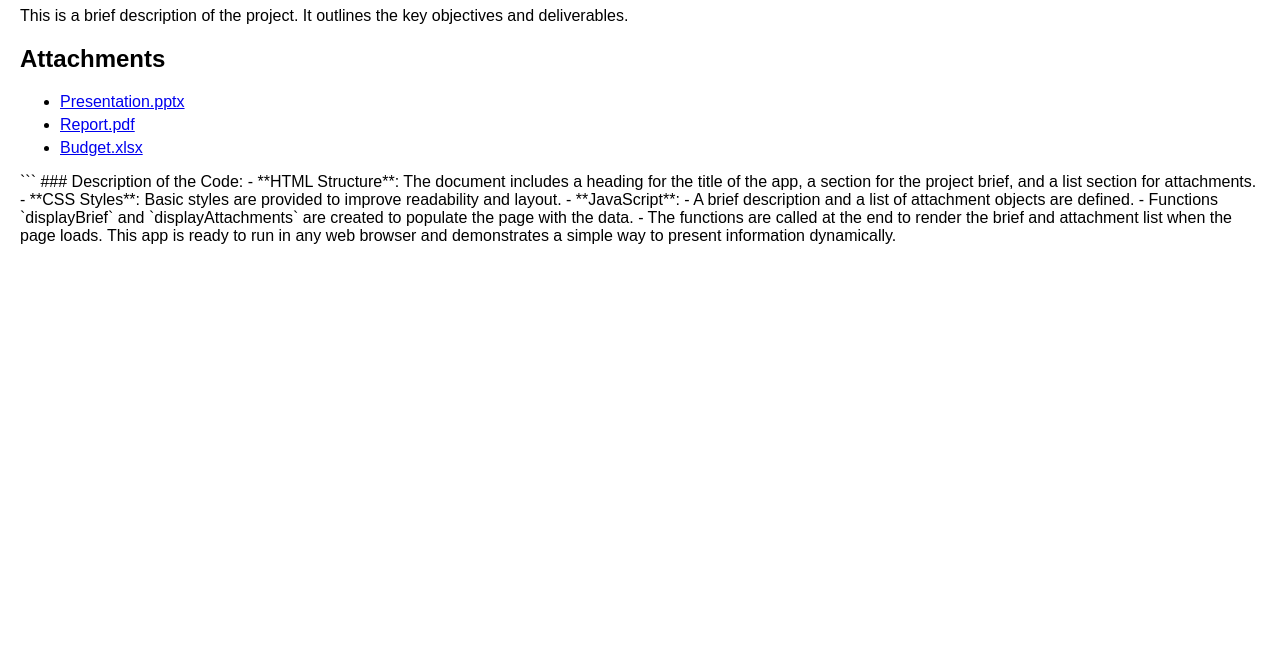
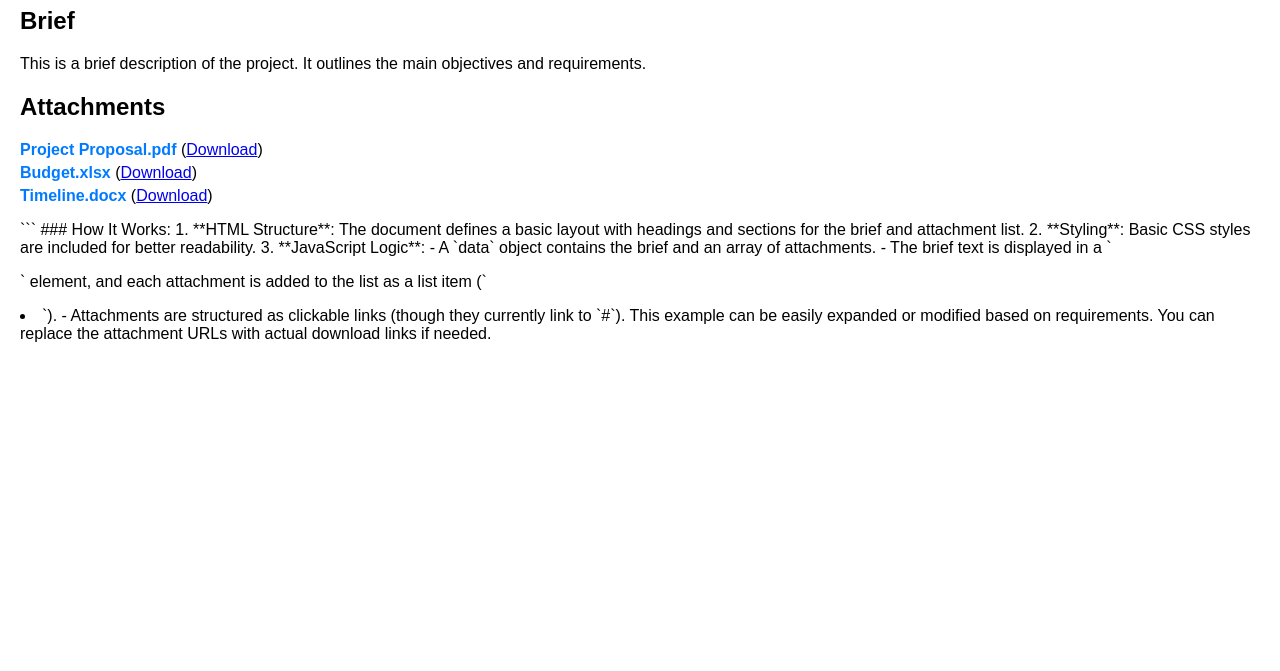
Before and after one commit to 21f1003153/21f1003153-tds-project1, a plain HTML site: page index.html in a window 1280 px wide. Shown: the part 129-800 px from the top of the page. Drawn offline with Linux system fonts and the light colour scheme.

Commit message:
Add index.html

````diff
--- a/index.html
+++ b/index.html
@@ -1,4 +1,4 @@
-Here's a minimal, working single-page HTML + JavaScript app that displays a brief and an attachment list. The content is generated using JavaScript, and everything is included inline within a self-contained HTML document.
+Here is a minimal, working single-page HTML + JavaScript app that displays a brief and an attachment list. This example demonstrates how to create a simple user interface with HTML and provide functionality to display data using JavaScript.
 
 ```html
 <!DOCTYPE html>
@@ -6,7 +6,7 @@ Here's a minimal, working single-page HTML + JavaScript app that displays a brie
 <head>
     <meta charset="UTF-8">
     <meta name="viewport" content="width=device-width, initial-scale=1.0">
-    <title>Brief and Attachment List</title>
+    <title>Brief and Attachments</title>
     <style>
         body {
             font-family: Arial, sans-serif;
@@ -15,62 +15,60 @@ Here's a minimal, working single-page HTML + JavaScript app that displays a brie
         h1 {
             color: #333;
         }
+        ul {
+            list-style-type: none;
+            padding: 0;
+        }
+        li {
+            margin: 5px 0;
+        }
         .attachment {
-            margin: 5px 0;
+            font-weight: bold;
+            color: #007BFF;
         }
     </style>
 </head>
 <body>
 
-    <h1>Brief and Attachment List</h1>
-    <div id="brief"></div>
+    <h1>Brief and Attachments</h1>
+    <h2>Brief</h2>
+    <p id="brief"></p>
     <h2>Attachments</h2>
-    <ul id="attachment-list"></ul>
+    <ul id="attachmentList"></ul>
 
     <script>
-        // Sample data
-        const briefData = "This is a brief description of the project. It outlines the key objectives and deliverables.";
-        const attachmentsData = [
-            { name: "Presentation.pptx", link: "#presentation" },
-            { name: "Report.pdf", link: "#report" },
-            { name: "Budget.xlsx", link: "#budget" }
-        ];
+        // Brief and attachment list data
+        const data = {
+            brief: "This is a brief description of the project. It outlines the main objectives and requirements.",
+            attachments: [
+                { name: "Project Proposal.pdf", url: "#" },
+                { name: "Budget.xlsx", url: "#" },
+                { name: "Timeline.docx", url: "#" },
+            ]
+        };
 
-        // Function to display the brief
-        function displayBrief() {
-            const briefElement = document.getElementById('brief');
-            briefElement.textContent = briefData;
-        }
+        // Display brief
+        document.getElementById('brief').textContent = data.brief;
 
-        // Function to display attachments
-        function displayAttachments() {
-            const attachmentListElement = document.getElementById('attachment-list');
-            attachmentsData.forEach(attachment => {
-                const listItem = document.createElement('li');
-                listItem.classList.add('attachment');
-                const link = document.createElement('a');
-                link.href = attachment.link; // Set link (for demonstration, set to `#`)
-                link.textContent = attachment.name;
-                listItem.appendChild(link);
-                attachmentListElement.appendChild(listItem);
-            });
-        }
-
-        // Call the display functions
-        displayBrief();
-        displayAttachments();
+        // Display attachment list
+        const attachmentList = document.getElementById('attachmentList');
+        data.attachments.forEach(attachment => {
+            const li = document.createElement('li');
+            li.innerHTML = `<span class="attachment">${attachment.name}</span> (<a href="${attachment.url}" target="_blank">Download</a>)`;
+            attachmentList.appendChild(li);
+        });
     </script>
 
 </body>
 </html>
 ```
 
-### Description of the Code:
-- **HTML Structure**: The document includes a heading for the title of the app, a section for the project brief, and a list section for attachments.
-- **CSS Styles**: Basic styles are provided to improve readability and layout.
-- **JavaScript**:
-  - A brief description and a list of attachment objects are defined.
-  - Functions `displayBrief` and `displayAttachments` are created to populate the page with the data.
-  - The functions are called at the end to render the brief and attachment list when the page loads.
+### How It Works:
+1. **HTML Structure**: The document defines a basic layout with headings and sections for the brief and attachment list.
+2. **Styling**: Basic CSS styles are included for better readability.
+3. **JavaScript Logic**:
+   - A `data` object contains the brief and an array of attachments.
+   - The brief text is displayed in a `<p>` element, and each attachment is added to the list as a list item (`<li>`).
+   - Attachments are structured as clickable links (though they currently link to `#`).
 
-This app is ready to run in any web browser and demonstrates a simple way to present information dynamically.
+This example can be easily expanded or modified based on requirements. You can replace the attachment URLs with actual download links if needed.
````
